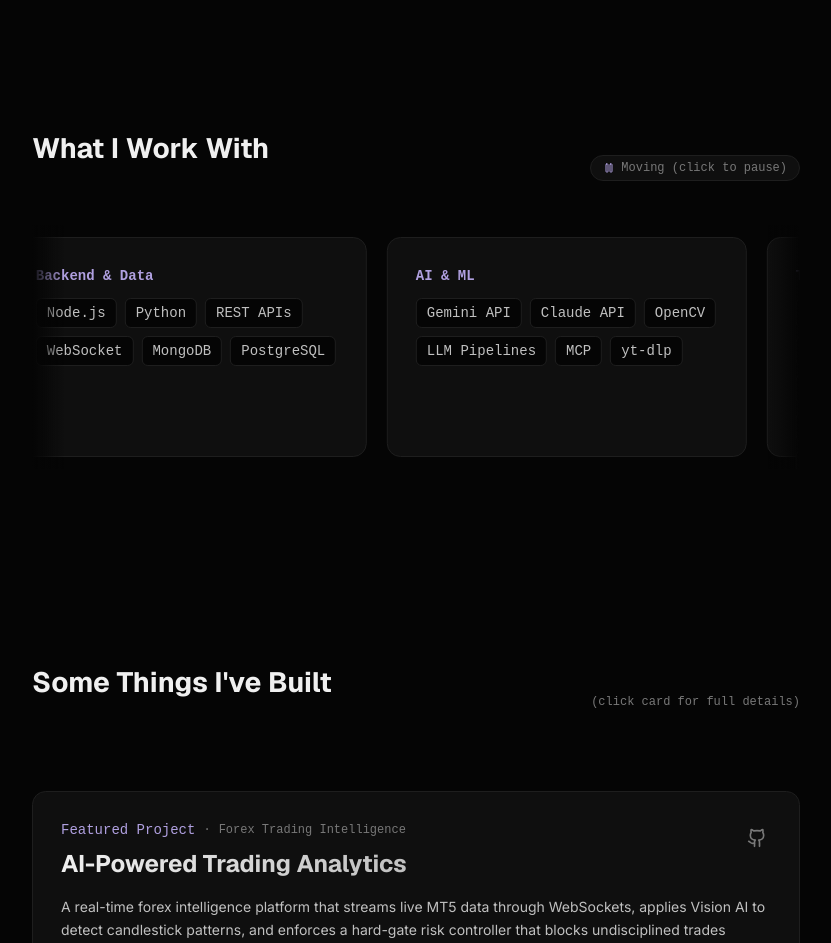
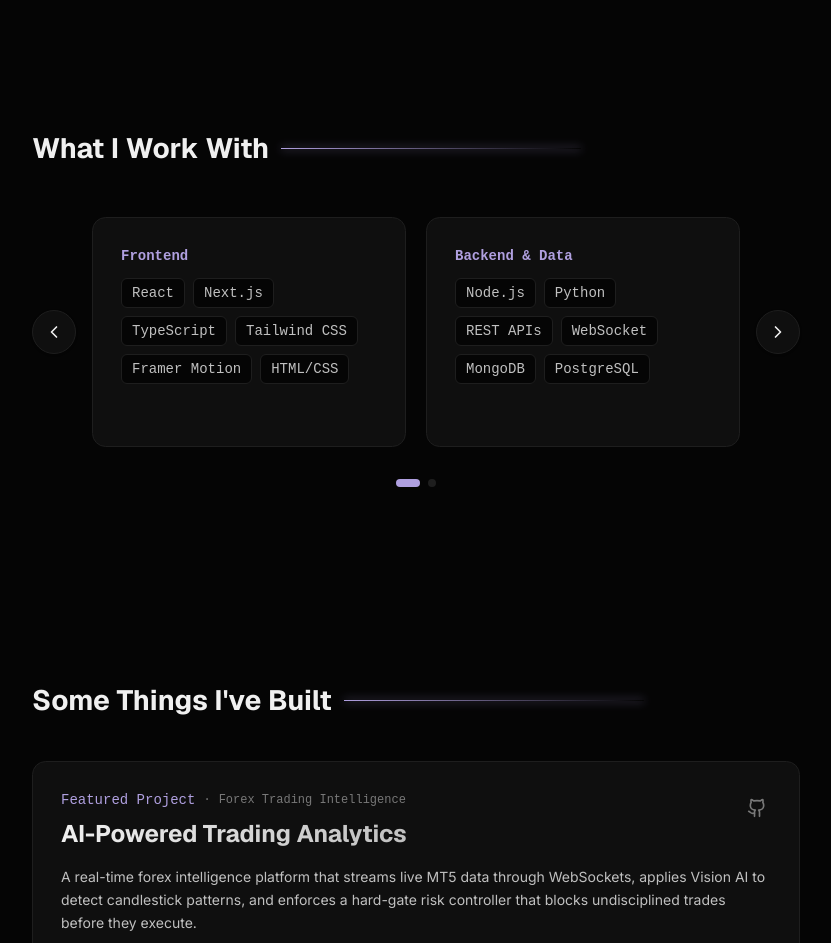
Before and after one commit to raidipanshu25-ops/portfolio, a Next.js app: page / in a window 1280 px wide. Shown: the part 1480-2423 px from the top of the page, without its empty margins (176-1007 px from the left). Built offline with nearby package versions, Linux system fonts and the light colour scheme.

Commit message:
feat: convert Skills section to static 2-card slider with left/right shuffle arrow buttons & clean header text

```diff
--- a/src/components/sections/Projects.tsx
+++ b/src/components/sections/Projects.tsx
@@ -184,14 +184,9 @@ export default function Projects() {
           whileInView="show"
           viewport={{ once: true, margin: "-80px" }}
         >
-          <div className="flex items-center justify-between max-w-3xl mb-12">
-            <motion.h2 variants={item} className="section-heading mb-0">
-              Some Things I&apos;ve Built
-            </motion.h2>
-            <span className="text-xs font-mono text-[var(--fg-muted)] hidden sm:inline-block">
-              (click card for full details)
-            </span>
-          </div>
+          <motion.h2 variants={item} className="section-heading mb-12">
+            Some Things I&apos;ve Built
+          </motion.h2>
 
           <div className="flex flex-col gap-6 sm:gap-8 max-w-3xl">
             {projects.map((project, index) => (
--- a/src/components/sections/Skills.tsx
+++ b/src/components/sections/Skills.tsx
@@ -1,8 +1,8 @@
 "use client";
 
 import { useState } from "react";
-import { motion, type Variants } from "framer-motion";
-import { Pause, Play } from "lucide-react";
+import { motion, AnimatePresence, type Variants } from "framer-motion";
+import { ChevronLeft, ChevronRight } from "lucide-react";
 
 const container: Variants = {
   hidden: { opacity: 0 },
@@ -37,10 +37,26 @@ const skillGroups = [
 ];
 
 export default function Skills() {
-  const [isPaused, setIsPaused] = useState(false);
+  const [startIndex, setStartIndex] = useState(0);
+  const [direction, setDirection] = useState(1);
 
-  // Duplicate the array to create a seamless infinite loop
-  const duplicatedGroups = [...skillGroups, ...skillGroups];
+  const total = skillGroups.length;
+
+  const handlePrev = () => {
+    setDirection(-1);
+    setStartIndex((prev) => (prev === 0 ? total - 2 : (prev - 2 + total) % total));
+  };
+
+  const handleNext = () => {
+    setDirection(1);
+    setStartIndex((prev) => (prev + 2) % total);
+  };
+
+  // Get the 2 active cards
+  const visibleCards = [
+    skillGroups[startIndex % total],
+    skillGroups[(startIndex + 1) % total],
+  ];
 
   return (
     <section
@@ -54,54 +70,38 @@ export default function Skills() {
           whileInView="show"
           viewport={{ once: true, margin: "-80px" }}
         >
-          <div className="flex items-center justify-between max-w-3xl mb-4">
-            <motion.h2 variants={item} className="section-heading mb-0">
+          <motion.h2 variants={item} className="section-heading mb-10">
             What I Work With
           </motion.h2>
 
-            {/* Play / Pause indicator */}
-            <motion.button
-              variants={item}
-              onClick={() => setIsPaused((prev) => !prev)}
-              className="flex items-center gap-1.5 text-xs font-mono text-[var(--fg-muted)] hover:text-[var(--accent)] transition-colors px-3 py-1 rounded-full border border-[var(--border)] bg-[var(--bg-secondary)] cursor-pointer"
-              title={isPaused ? "Click to resume movement" : "Click to pause movement"}
+          {/* 2-Card Slider with Left and Right Arrows */}
+          <motion.div variants={item} className="max-w-3xl">
+            <div className="flex items-center gap-3 sm:gap-4">
+              {/* Left Arrow Button */}
+              <button
+                onClick={handlePrev}
+                className="w-10 h-10 sm:w-11 sm:h-11 shrink-0 rounded-full border border-[var(--border)] bg-[var(--bg-secondary)] text-[var(--fg)] hover:border-[var(--accent)] hover:text-[var(--accent)] flex items-center justify-center transition-all cursor-pointer shadow-sm hover:scale-105"
+                aria-label="Previous skill cards"
               >
-              {isPaused ? (
-                <>
-                  <Play className="w-3 h-3 text-[var(--accent)]" />
-                  <span>Resume</span>
-                </>
-              ) : (
-                <>
-                  <Pause className="w-3 h-3 text-[var(--accent)]" />
-                  <span>Moving (click to pause)</span>
-                </>
-              )}
-            </motion.button>
-          </div>
+                <ChevronLeft className="w-5 h-5" />
+              </button>
 
-          {/* Carousel container showing 2 cards at a time */}
+              {/* 2 Visible Cards */}
+              <div className="flex-1 overflow-hidden py-2">
+                <AnimatePresence mode="wait" custom={direction}>
                   <motion.div
-            variants={item}
-            className="relative max-w-3xl overflow-hidden py-3"
+                    key={startIndex}
+                    custom={direction}
+                    initial={{ opacity: 0, x: direction > 0 ? 40 : -40 }}
+                    animate={{ opacity: 1, x: 0 }}
+                    exit={{ opacity: 0, x: direction > 0 ? -40 : 40 }}
+                    transition={{ duration: 0.35, ease: "easeInOut" }}
+                    className="grid grid-cols-1 sm:grid-cols-2 gap-4 sm:gap-5"
                   >
-            {/* Edge fades for smooth visual transition */}
-            <div className="pointer-events-none absolute inset-y-0 left-0 w-8 bg-gradient-to-r from-[var(--bg)] to-transparent z-10" />
-            <div className="pointer-events-none absolute inset-y-0 right-0 w-8 bg-gradient-to-l from-[var(--bg)] to-transparent z-10" />
-
-            {/* Scrolling track */}
+                    {visibleCards.map((group) => (
                       <div
-              className="flex gap-5 w-max cursor-pointer"
-              onClick={() => setIsPaused((prev) => !prev)}
-              style={{
-                animation: "skills-marquee 24s linear infinite",
-                animationPlayState: isPaused ? "paused" : "running",
-              }}
-            >
-              {duplicatedGroups.map((group, idx) => (
-                <div
-                  key={`${group.title}-${idx}`}
-                  className="project-card w-[300px] sm:w-[360px] h-[220px] shrink-0 flex flex-col justify-between transition-transform duration-300 hover:scale-[1.02]"
+                        key={group.title}
+                        className="project-card h-[230px] flex flex-col justify-between"
                       >
                         <div>
                           <p className="text-[var(--accent)] font-mono text-sm font-semibold mb-3">
@@ -111,7 +111,7 @@ export default function Skills() {
                             {group.skills.map((skill) => (
                               <span
                                 key={skill}
-                          className="text-[var(--fg-secondary)] text-xs sm:text-sm font-mono px-2.5 py-1 rounded-md bg-[var(--bg)] border border-[var(--border)] hover:border-[var(--accent)] hover:text-[var(--accent)] transition-colors"
+                                className="text-[var(--fg-secondary)] text-xs sm:text-sm font-mono px-2.5 py-1 rounded-md bg-[var(--bg)] border border-[var(--border)] hover:border-[var(--accent)] hover:text-[var(--accent)] transition-colors cursor-default"
                               >
                                 {skill}
                               </span>
@@ -120,22 +120,41 @@ export default function Skills() {
                         </div>
                       </div>
                     ))}
+                  </motion.div>
+                </AnimatePresence>
+              </div>
+
+              {/* Right Arrow Button */}
+              <button
+                onClick={handleNext}
+                className="w-10 h-10 sm:w-11 sm:h-11 shrink-0 rounded-full border border-[var(--border)] bg-[var(--bg-secondary)] text-[var(--fg)] hover:border-[var(--accent)] hover:text-[var(--accent)] flex items-center justify-center transition-all cursor-pointer shadow-sm hover:scale-105"
+                aria-label="Next skill cards"
+              >
+                <ChevronRight className="w-5 h-5" />
+              </button>
+            </div>
+
+            {/* Pagination Dots */}
+            <div className="flex justify-center items-center gap-2 mt-6">
+              {[0, 2].map((pageIndex) => (
+                <button
+                  key={pageIndex}
+                  onClick={() => {
+                    setDirection(pageIndex > startIndex ? 1 : -1);
+                    setStartIndex(pageIndex);
+                  }}
+                  className={`h-2 rounded-full transition-all cursor-pointer ${
+                    startIndex === pageIndex
+                      ? "w-6 bg-[var(--accent)]"
+                      : "w-2 bg-[var(--border)] hover:bg-[var(--fg-muted)]"
+                  }`}
+                  aria-label={`Go to slide ${pageIndex / 2 + 1}`}
+                />
+              ))}
             </div>
           </motion.div>
         </motion.div>
       </div>
-
-      {/* Embedded keyframe animation for continuous smooth scrolling */}
-      <style jsx>{`
-        @keyframes skills-marquee {
-          0% {
-            transform: translateX(0);
-          }
-          100% {
-            transform: translateX(-50%);
-          }
-        }
-      `}</style>
     </section>
   );
 }
```
Lines whose indentation alone changed are shown as unchanged.
